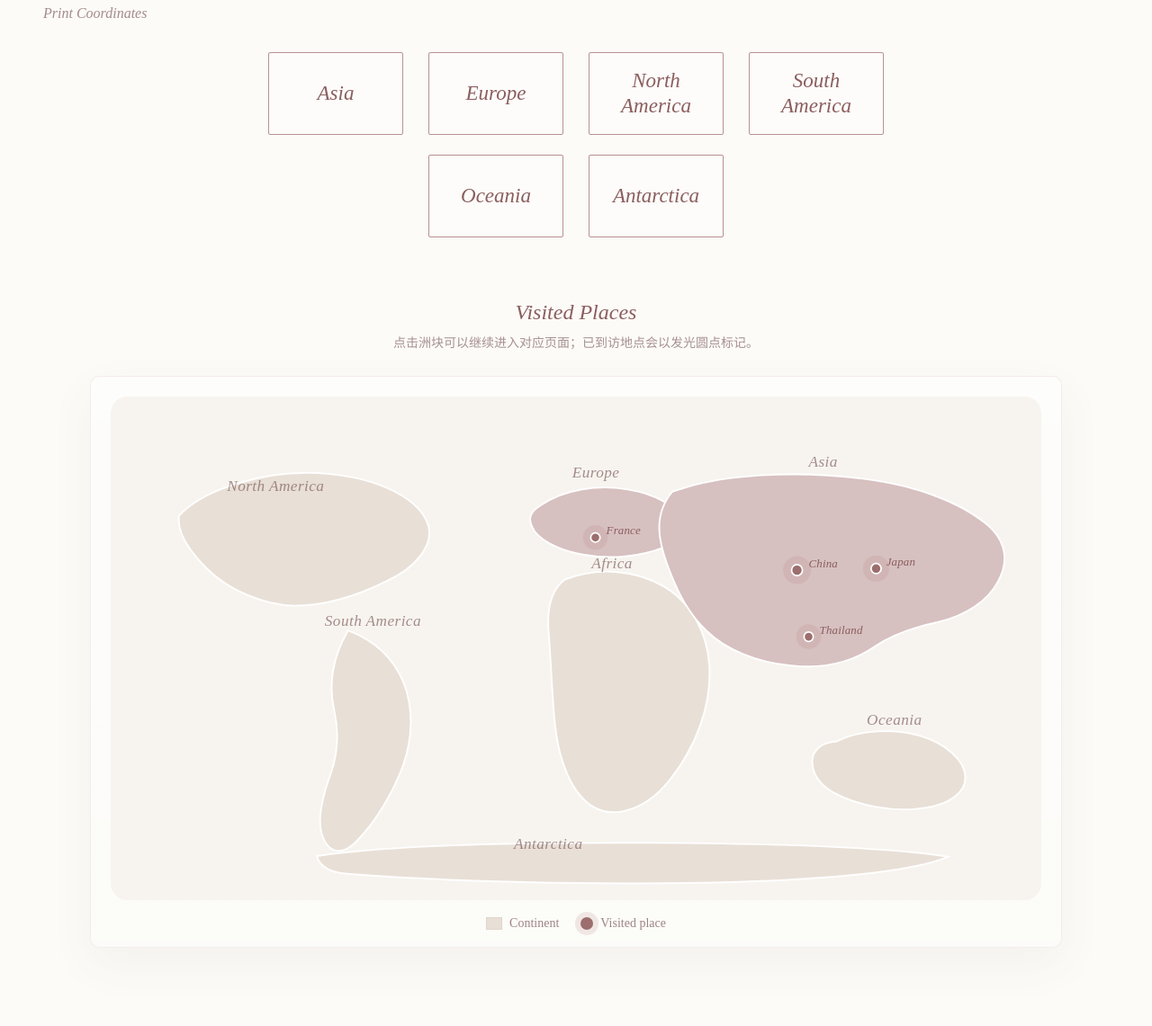
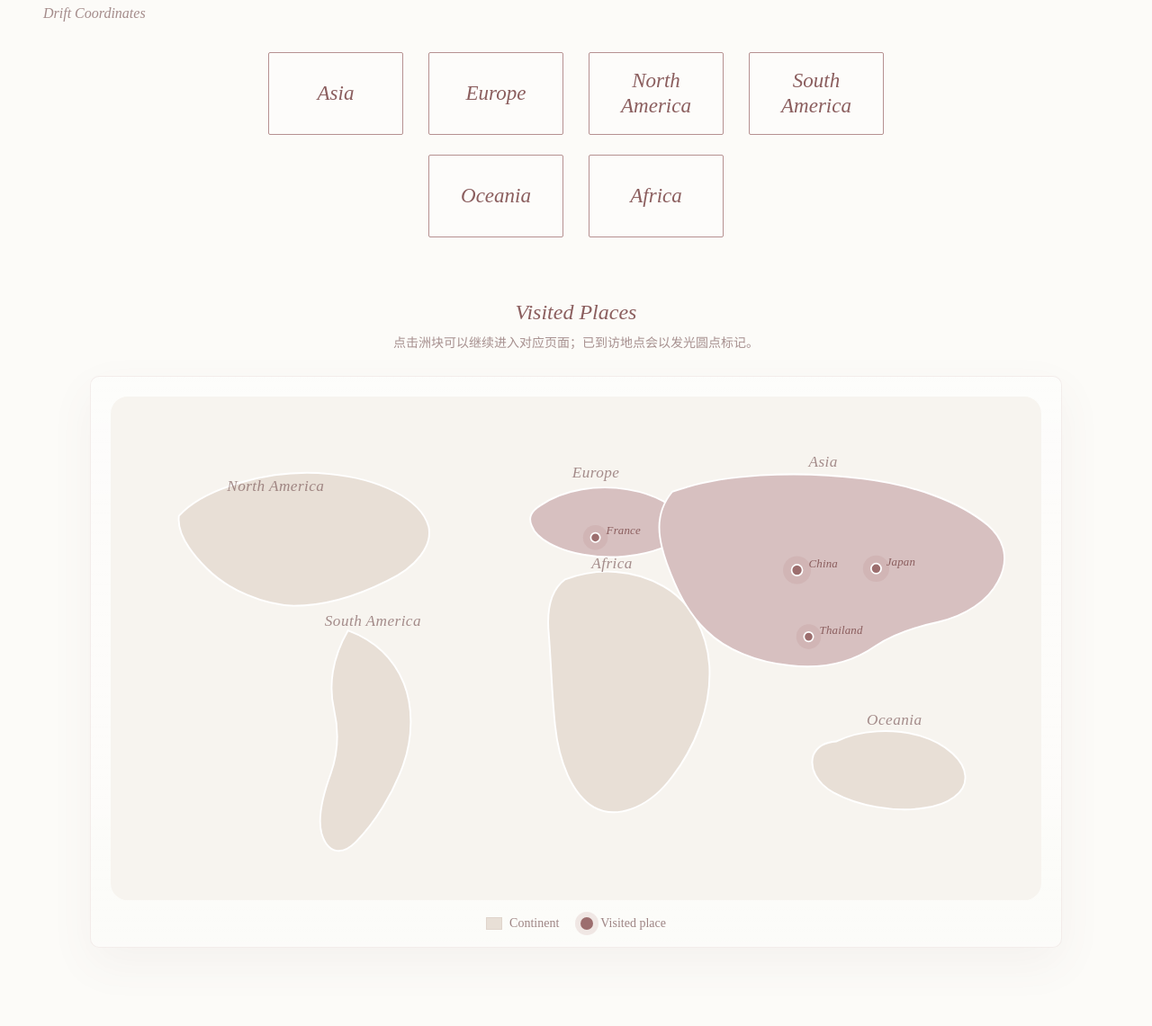
Before and after one commit to forwebsite123/forwebsite123.github.io, a plain HTML site: page Drift-coordinates.html in a window 1280 px wide. Shown: the part 155-1296 px from the top of the page at 90% size. Drawn offline with Linux system fonts and the light colour scheme.

Commit message:
Update Drift-coordinates.html

```diff
--- a/Drift-coordinates.html
+++ b/Drift-coordinates.html
@@ -284,7 +284,7 @@
 
     <div class="title-group">
       <div class="cn-title">漂流坐标</div>
-      <div class="en-subtitle">Print Coordinates</div>
+      <div class="en-subtitle">Drift Coordinates</div>
     </div>
 
     <div class="country-grid">
@@ -293,7 +293,7 @@
       <a href="north-america.html" class="country-card"><div class="country-name">North<br>America</div></a>
       <a href="south-america.html" class="country-card"><div class="country-name">South<br>America</div></a>
       <a href="oceania.html" class="country-card"><div class="country-name">Oceania</div></a>
-      <a href="antarctica.html" class="country-card"><div class="country-name">Antarctica</div></a>
+      <a href="africa.html" class="country-card"><div class="country-name">Africa</div></a>
     </div>
 
     <section class="map-section">
@@ -379,15 +379,7 @@
               C910 453, 920 446, 936 445 Z" />
           </a>
 
-          <!-- Antarctica -->
-          <a href="antarctica.html">
-            <path class="continent" d="M266 593
-              C352 580, 515 575, 702 576
-              C886 577, 1011 583, 1080 594
-              C1036 612, 941 623, 789 627
-              C627 631, 430 626, 305 616
-              C281 614, 269 605, 266 593 Z" />
-          </a>
+
 
           <!-- 标签 -->
           <text class="map-label" x="150" y="122">North America</text>
@@ -396,7 +388,7 @@
           <text class="map-label" x="620" y="222">Africa</text>
           <text class="map-label" x="900" y="90">Asia</text>
           <text class="map-label" x="975" y="424">Oceania</text>
-          <text class="map-label" x="520" y="584">Antarctica</text>
+
 
           <!-- 已到访点 -->
           <!-- France -->
```
